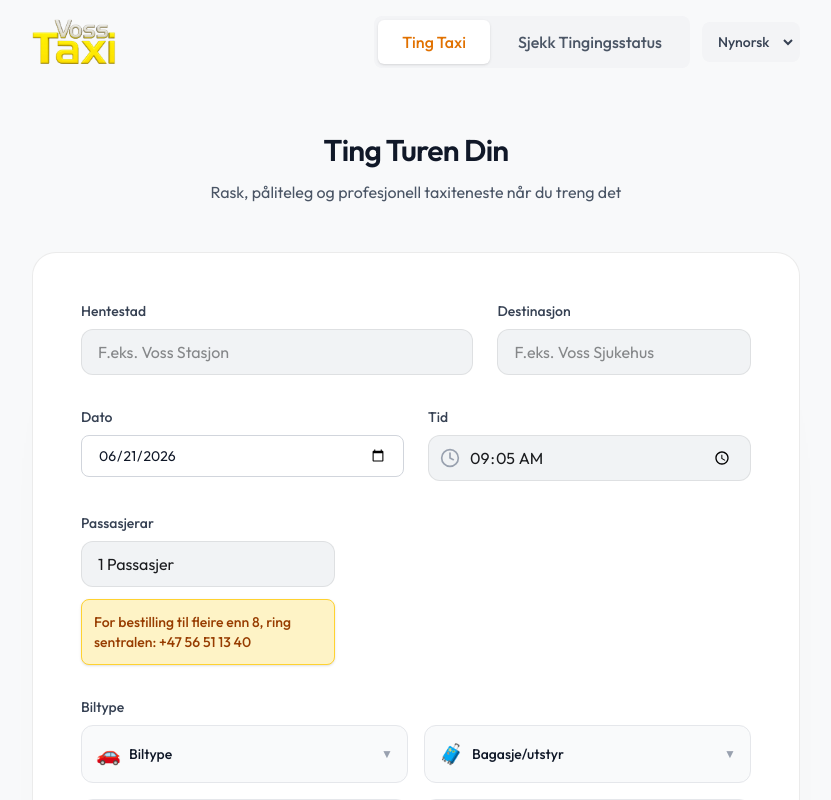
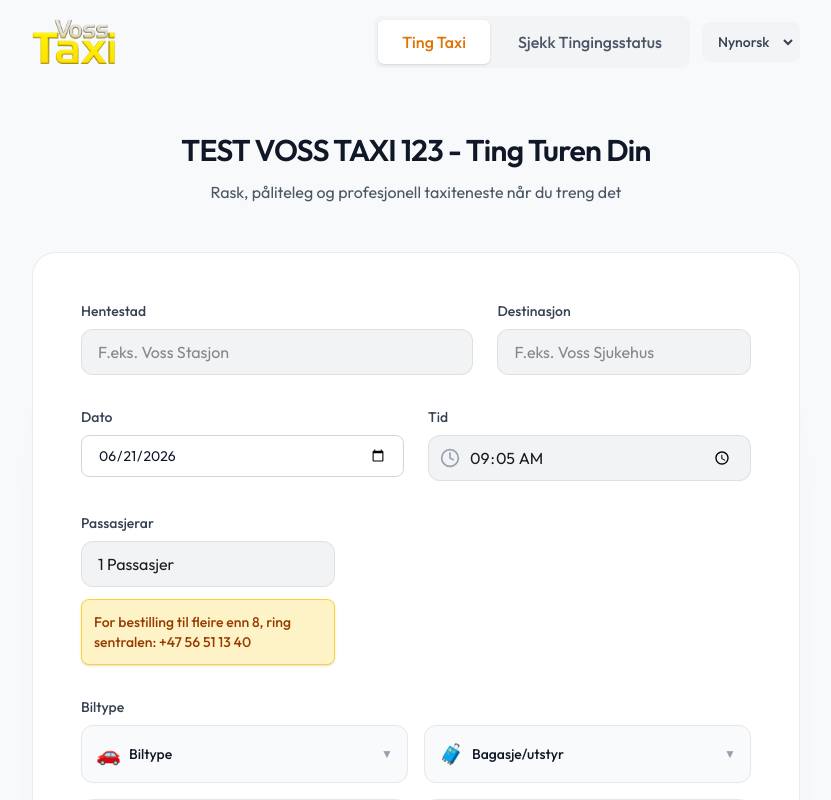
Before and after one commit to salveplex/order, a Next.js app: page / in a window 1280 px wide. Shown: the top 800 px of the page, without its empty margins (224-1055 px from the left). Built offline with nearby package versions, Linux system fonts and the light colour scheme.

Commit message:
debug title

```diff
--- a/components/BookingForm.tsx
+++ b/components/BookingForm.tsx
@@ -452,7 +452,7 @@
             <div className="mb-6 md:mb-12 text-center">
 
               <h1 className="text-xl md:text-3xl font-semibold text-gray-900  mb-2 md:mb-3 tracking-tight">
-                {t.bookYourRide}
+                TEST VOSS TAXI 123 - {t.bookYourRide}
               </h1>
               <p className="text-gray-600  text-sm md:text-base max-w-2xl mx-auto">
                 {t.subtitle}
```
